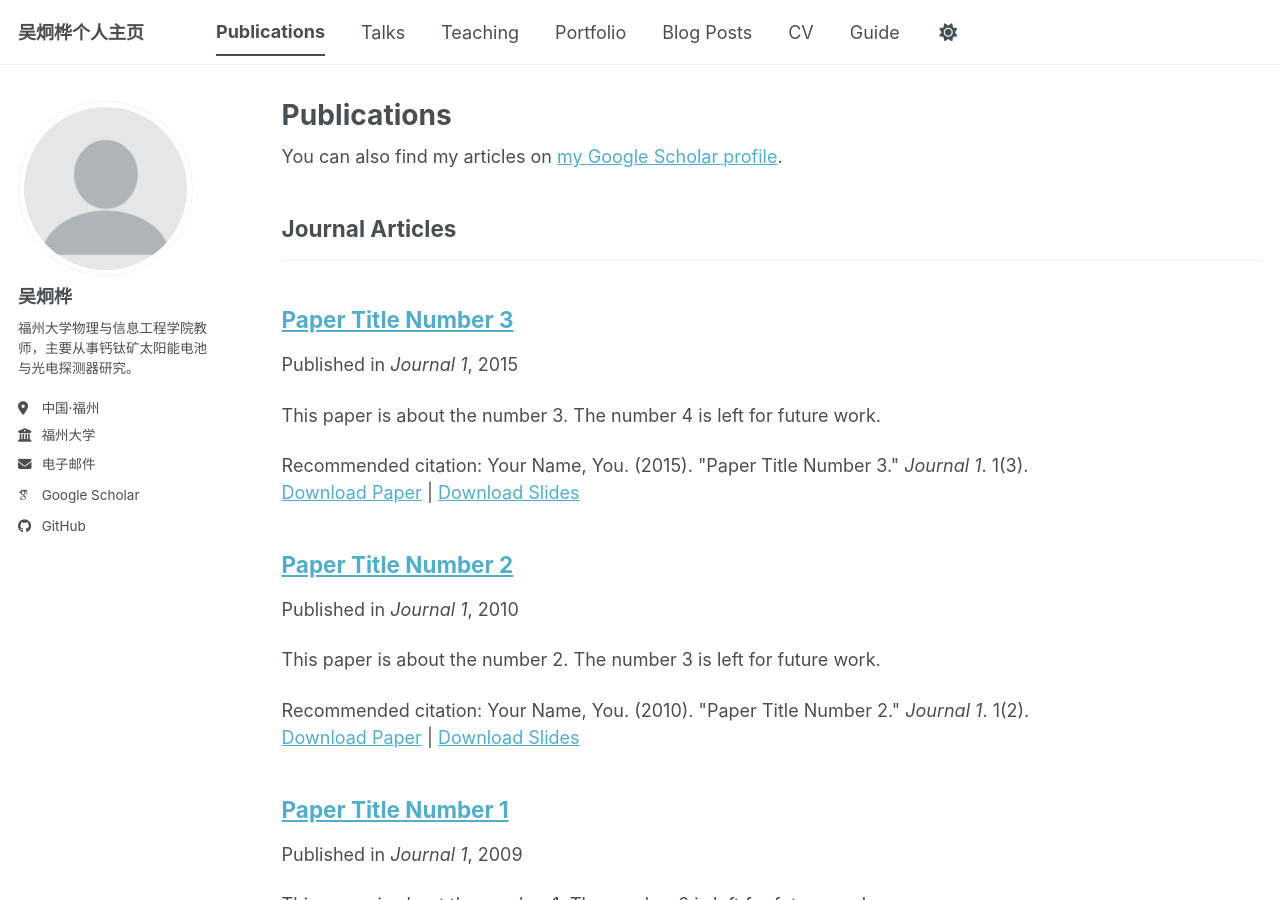
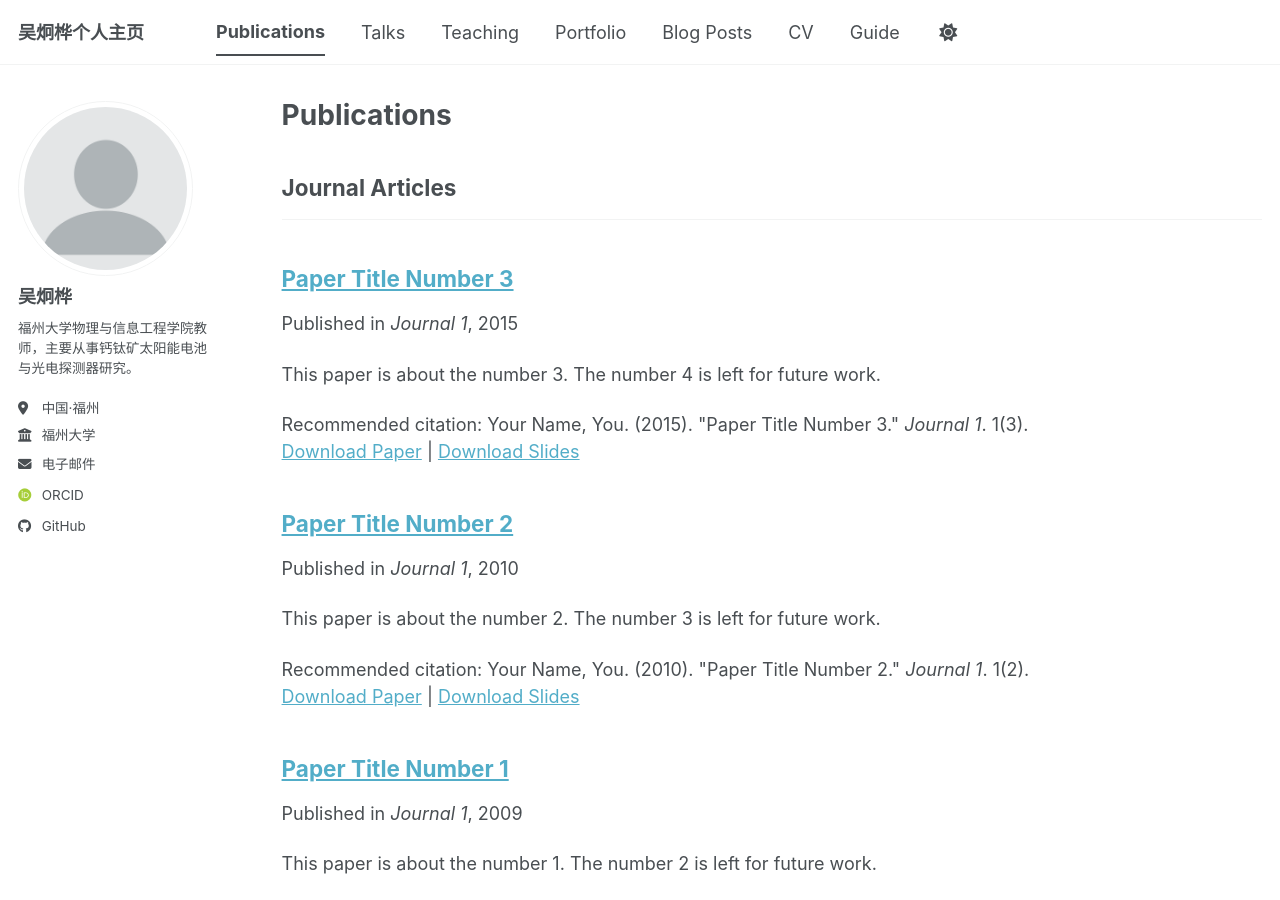
Before and after one commit to qpou70/qpou70.github.io, a Jekyll site: the page built from _pages/publications.html, in a window 1280 px wide and 900 px high. Built offline with Jekyll 4.4.1, drawn with Linux system fonts in a browser that asks for light colours; some web fonts are replaced; a script bundle is joined from its source files by our own code; library files that are not in the unit come from our copies; some of the changed lines change nothing that is shown.

Commit message:
Update _config.yml

```diff
--- a/_config.yml
+++ b/_config.yml
@@ -29,10 +29,10 @@ author:
 
   academia         :
   arxiv            :
-  googlescholar    : "https://scholar.google.com/citations?user=PS_CX0AAAAAJ"
+  googlescholar    :
   inspire-hep      :
   impactstory      :
-  orcid            :
+  orcid            : "https://orcid.org/my-orcid?orcid=0000-0001-5729-7341"
   semantic         :
   ssrn             :
   pubmed           :
```
